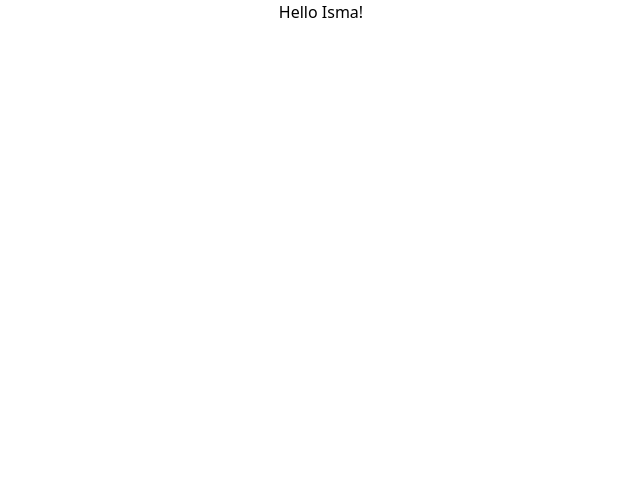
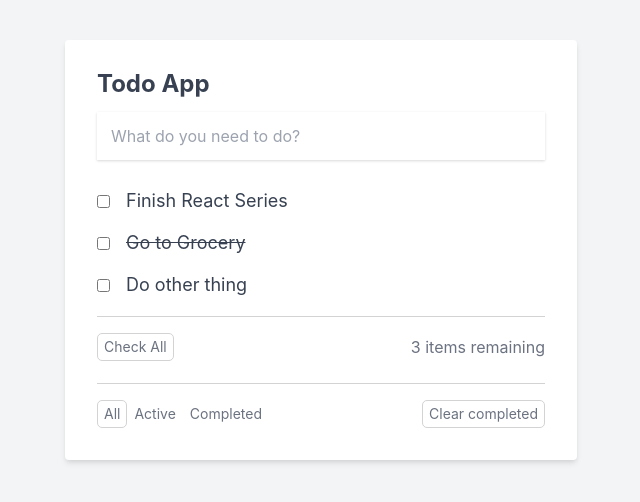
Before and after one commit to ismaelCalimaDev/todo-react, a React (Create React App) app: page / in a window 1280 px wide. Shown: the top 502 px of the page, without its empty margins (319-959 px from the left). Built offline with nearby package versions, Linux system fonts and the light colour scheme.

Commit message:
Todo list styles setup

```diff
--- a/src/App.css
+++ b/src/App.css
@@ -1,38 +1,127 @@
-.App {
-  text-align: center;
+*, *::before, *::after {
+  box-sizing: border-box;
 }
 
-.App-logo {
-  height: 40vmin;
-  pointer-events: none;
+body {
+  margin: 0;
+  font-family: -apple-system, BlinkMacSystemFont, 'Segoe UI', 'Roboto', 'Oxygen',
+  'Ubuntu', 'Cantarell', 'Fira Sans', 'Droid Sans', 'Helvetica Neue',
+  sans-serif;
+  -webkit-font-smoothing: antialiased;
+  -moz-osx-font-smoothing: grayscale;
+}
+.todo-app-container {
+  min-height: 100vh;
+  padding: 10px;
+  background: #f3f4f6;
+}
+.todo-app {
+  margin: auto;
+  margin-top: 30px;
+  padding: 2rem;
+  background: white;
+  border-radius: 0.25rem;
+  box-shadow: 0 4px 6px -1px rgba(0, 0, 0, 0.1), 0 2px 4px -1px rgba(0, 0, 0, 0.06);
+  max-width: 32rem;
+  color: #374151;
 }
 
-@media (prefers-reduced-motion: no-preference) {
-  .App-logo {
-    animation: App-logo-spin infinite 20s linear;
-  }
+h2 {
+  font-size: 24px;
+  font-weight: bold;
 }
 
-.App-header {
-  background-color: #282c34;
-  min-height: 100vh;
-  display: flex;
-  flex-direction: column;
-  align-items: center;
-  justify-content: center;
-  font-size: calc(10px + 2vmin);
-  color: white;
+.todo-input {
+  width: 100%;
+  border: none;
+  box-shadow: 0 1px 3px 0 rgba(0, 0, 0, 0.1), 0 1px 2px 0 rgba(0, 0, 0, 0.06);
+  padding: 14px;
+  font-size: 16px;
+  margin-top: 16px;
 }
 
-.App-link {
-  color: #61dafb;
+.todo-list {
+  margin-top: 32px;
+}
+.todo-item-container {
+  display: flex;
+  justify-content: space-between;
+  align-items: center;
+  margin-top: 24px;
+}
+.todo-item {
+  display: flex;
+  align-items: center;
+  flex: 1;
+  font-size: 18px;
+  margin-right: 24px;
 }
 
-@keyframes App-logo-spin {
-  from {
-    transform: rotate(0deg);
-  }
-  to {
-    transform: rotate(360deg);
-  }
+.todo-item-label {
+  margin-left: 16px;
 }
+
+.todo-item-input {
+  margin-left: 8px;
+  width: 100%;
+  border: none;
+  box-shadow: 0 1px 3px 0 rgba(0, 0, 0, 0.1), 0 1px 2px 0 rgba(0, 0, 0, 0.06);
+  padding: 8px;
+  font-size: 18px;
+}
+
+.line-through {
+  text-decoration: line-through;
+}
+
+.x-button {
+  background: white;
+  color: #6B7280;
+  border: none;
+  cursor: pointer;
+}
+
+.x-button:hover {
+  color: #1F2937;
+}
+.button {
+  color: #6B7280;
+  font-size: 14px;
+  background: white;
+  border: 1px solid lightgray;
+  padding: 6px;
+  border-radius: 5px;
+  cursor: pointer;
+}
+
+.button:hover {
+  border: 1px solid lightgray;
+}
+
+.filter-button {
+  border: 1px solid white;
+}
+
+.filter-button-active {
+  border: 1px solid lightgray;
+}
+
+.check-all-container {
+  display: flex;
+  justify-content: space-between;
+  align-items: center;
+  color: #6B7280;
+  margin-top: 22px;
+  padding-top: 16px;
+  border-top: 1px solid lightgray;
+}
+
+.other-buttons-container {
+  display: flex;
+  justify-content: space-between;
+  align-items: center;
+  color: #6B7280;
+  margin-top: 22px;
+  padding-top: 16px;
+  border-top: 1px solid lightgray;
+}
--- a/src/App.js
+++ /dev/null
@@ -1,13 +0,0 @@
-import './App.css';
-
-function App() {
-  return (
-    <div>
-      <header>
-        <h1 className="text-center">Hello Isma!</h1>
-      </header>
-    </div>
-  );
-}
-
-export default App;
--- /dev/null
+++ b/src/components/App.js
@@ -0,0 +1,113 @@
+import '../reset.css';
+import '../App.css';
+
+function App() {
+    return (
+        <div className="todo-app-container">
+            <div className="todo-app">
+                <h2>Todo App</h2>
+                <form action="#">
+                    <input
+                        type="text"
+                        className="todo-input"
+                        placeholder="What do you need to do?"
+                    />
+                </form>
+
+                <ul className="todo-list">
+                    <li className="todo-item-container">
+                        <div className="todo-item">
+                            <input type="checkbox" />
+                            <span className="todo-item-label">Finish React Series</span>
+                            {/* <input type="text" className="todo-item-input" value="Finish React Series" /> */}
+                        </div>
+                        <button className="x-button">
+                            <svg
+                                className="x-button-icon"
+                                fill="none"
+                                viewBox="0 0 24 24"
+                                stroke="currentColor"
+                            >
+                                <path
+                                    strokeLinecap="round"
+                                    strokeLinejoin="round"
+                                    strokeWidth={2}
+                                    d="M6 18L18 6M6 6l12 12"
+                                />
+                            </svg>
+                        </button>
+                    </li>
+                    <li className="todo-item-container">
+                        <div className="todo-item">
+                            <input type="checkbox" />
+                            <span className="todo-item-label line-through">
+                Go to Grocery
+              </span>
+                            {/* <input type="text" className="todo-item-input" value="Go to Grocery" /> */}
+                        </div>
+                        <button className="x-button">
+                            <svg
+                                className="x-button-icon"
+                                fill="none"
+                                viewBox="0 0 24 24"
+                                stroke="currentColor"
+                            >
+                                <path
+                                    strokeLinecap="round"
+                                    strokeLinejoin="round"
+                                    strokeWidth={2}
+                                    d="M6 18L18 6M6 6l12 12"
+                                />
+                            </svg>
+                        </button>
+                    </li>
+                    <li className="todo-item-container">
+                        <div className="todo-item">
+                            <input type="checkbox" />
+                            <span className="todo-item-label">Do other thing</span>
+                            {/* <input type="text" className="todo-item-input" value="Do other thing /> */}
+                        </div>
+                        <button className="x-button">
+                            <svg
+                                className="x-button-icon"
+                                fill="none"
+                                viewBox="0 0 24 24"
+                                stroke="currentColor"
+                            >
+                                <path
+                                    strokeLinecap="round"
+                                    strokeLinejoin="round"
+                                    strokeWidth={2}
+                                    d="M6 18L18 6M6 6l12 12"
+                                />
+                            </svg>
+                        </button>
+                    </li>
+                </ul>
+
+                <div className="check-all-container">
+                    <div>
+                        <div className="button">Check All</div>
+                    </div>
+
+                    <span>3 items remaining</span>
+                </div>
+
+                <div className="other-buttons-container">
+                    <div>
+                        <button className="button filter-button filter-button-active">
+                            All
+                        </button>
+                        <button className="button filter-button">Active</button>
+                        <button className="button filter-button">Completed</button>
+                    </div>
+                    <div>
+                        <button className="button">Clear completed</button>
+                    </div>
+                </div>
+            </div>
+        </div>
+    );
+}
+
+export default App;
--- a/src/index.js
+++ b/src/index.js
@@ -1,7 +1,7 @@
 import React from 'react';
 import ReactDOM from 'react-dom/client';
 import './index.css';
-import App from './App';
+import App from './components/App';
 import reportWebVitals from './reportWebVitals';
 
 const root = ReactDOM.createRoot(document.getElementById('root'));
--- /dev/null
+++ b/src/reset.css
@@ -0,0 +1,43 @@
+html, body, div, span, applet, object, iframe,
+h1, h2, h3, h4, h5, h6, p, blockquote, pre,
+a, abbr, acronym, address, big, cite, code,
+del, dfn, em, img, ins, kbd, q, s, samp,
+small, strike, strong, sub, sup, tt, var,
+b, u, i, center,
+dl, dt, dd, ol, ul, li,
+fieldset, form, label, legend,
+table, caption, tbody, tfoot, thead, tr, th, td,
+article, aside, canvas, details, embed,
+figure, figcaption, footer, header, hgroup,
+menu, nav, output, ruby, section, summary,
+time, mark, audio, video {
+    margin: 0;
+    padding: 0;
+    border: 0;
+    font-size: 100%;
+    font: inherit;
+    vertical-align: baseline;
+}
+/* HTML5 display-role reset for older browsers */
+article, aside, details, figcaption, figure,
+footer, header, hgroup, menu, nav, section {
+    display: block;
+}
+body {
+    line-height: 1;
+}
+ol, ul {
+    list-style: none;
+}
+blockquote, q {
+    quotes: none;
+}
+blockquote:before, blockquote:after,
+q:before, q:after {
+    content: '';
+    content: none;
+}
+table {
+    border-collapse: collapse;
+    border-spacing: 0;
+}
```
Also changed, not shown: 1 other file (tests, documents, lock files or other folders).
